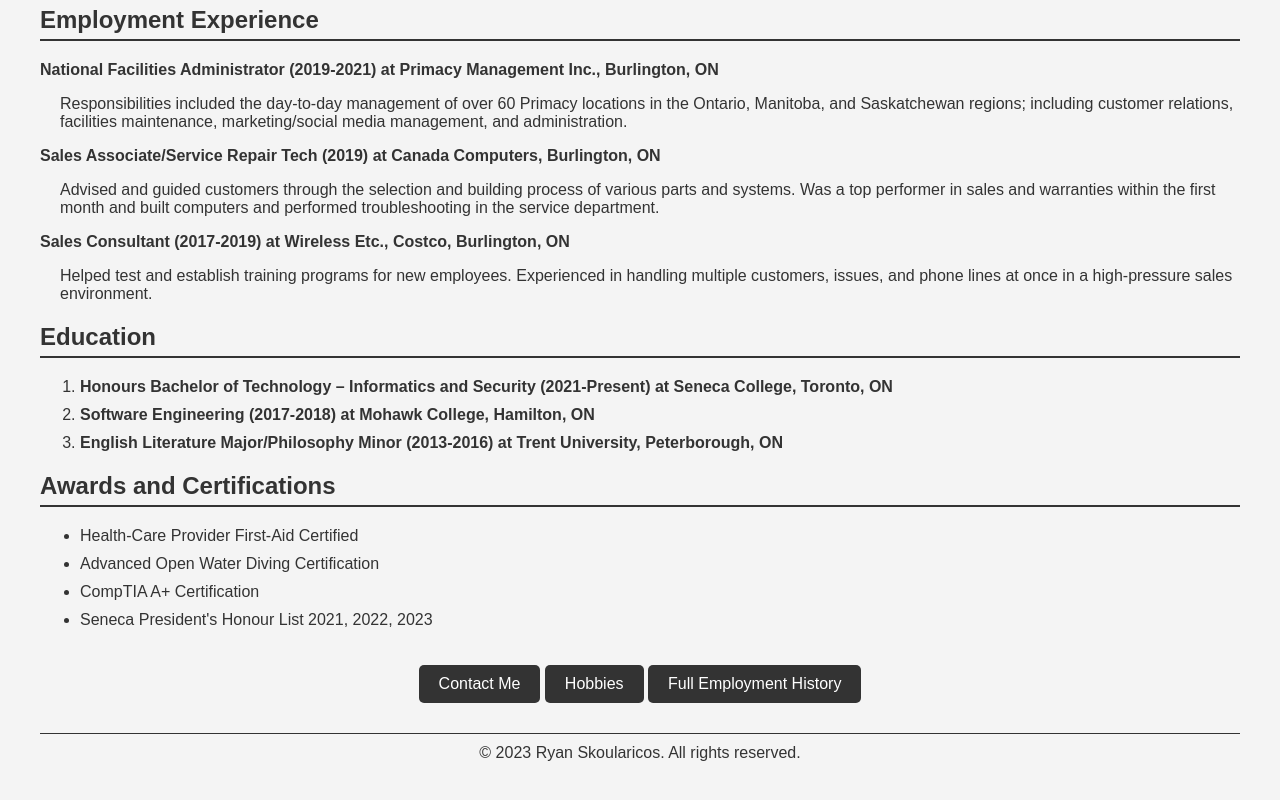
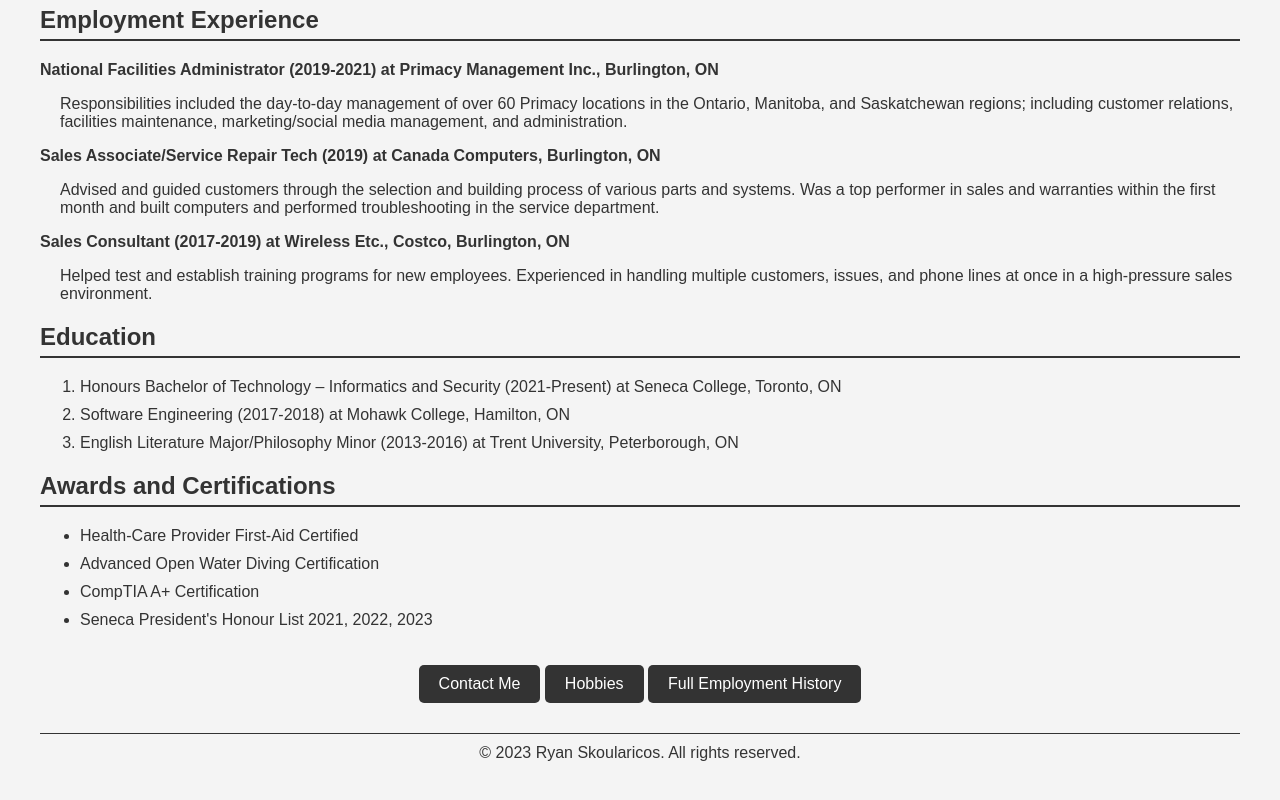
Before and after one commit to ryanoceros94/ryanoceros94.github.io, a plain HTML site: page index.html in a window 1280 px wide. Shown: the part 626-1426 px from the top of the page. Drawn offline with Linux system fonts and the light colour scheme.

Commit message:
Update index.html

```diff
--- a/index.html
+++ b/index.html
@@ -83,9 +83,9 @@
 
     <h2>Education</h2>
     <ol>
-        <li><strong>Honours Bachelor of Technology – Informatics and Security (2021-Present) at Seneca College, Toronto, ON</strong></li>
-        <li><strong>Software Engineering (2017-2018) at Mohawk College, Hamilton, ON</strong></li>
-        <li><strong>English Literature Major/Philosophy Minor (2013-2016) at Trent University, Peterborough, ON</strong></li>
+        <li>Honours Bachelor of Technology – Informatics and Security (2021-Present) at Seneca College, Toronto, ON</li>
+        <li>Software Engineering (2017-2018) at Mohawk College, Hamilton, ON</li>
+        <li>English Literature Major/Philosophy Minor (2013-2016) at Trent University, Peterborough, ON</li>
     </ol>
 
     <h2>Awards and Certifications</h2>
@@ -95,8 +95,7 @@
         <li>CompTIA A+ Certification</li>
         <li>Seneca President's Honour List 2021, 2022, 2023</li>
     </ul>
-    <div>
-        <a class="badge-base LI-profile-badge" data-locale="en_US" data-size="medium" data-theme="dark" data-type="VERTICAL" data-vanity="ryan-skoularicos-72734142" data-version="v1"></a>
+    <div class="badge-base LI-profile-badge" data-locale="en_US" data-size="medium" data-theme="dark" data-type="VERTICAL" data-vanity="ryan-skoularicos-72734142" data-version="v1">
     </div>
     <div>
         <a href="contact-me.html" style="display: inline-block; background-color: #333; color: #fff; padding: 10px 20px; text-align: center; border-radius: 5px; text-decoration: none; margin-top: 20px;">Contact Me</a>
```
